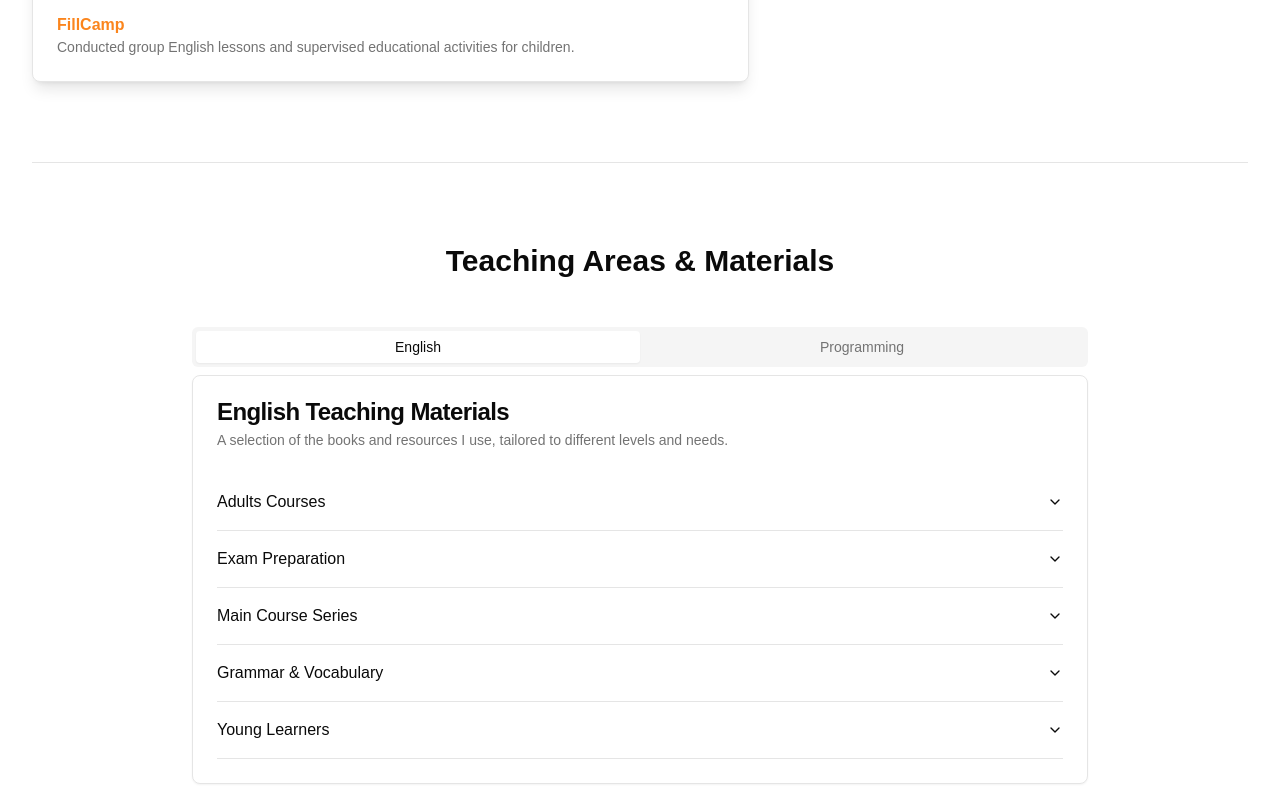
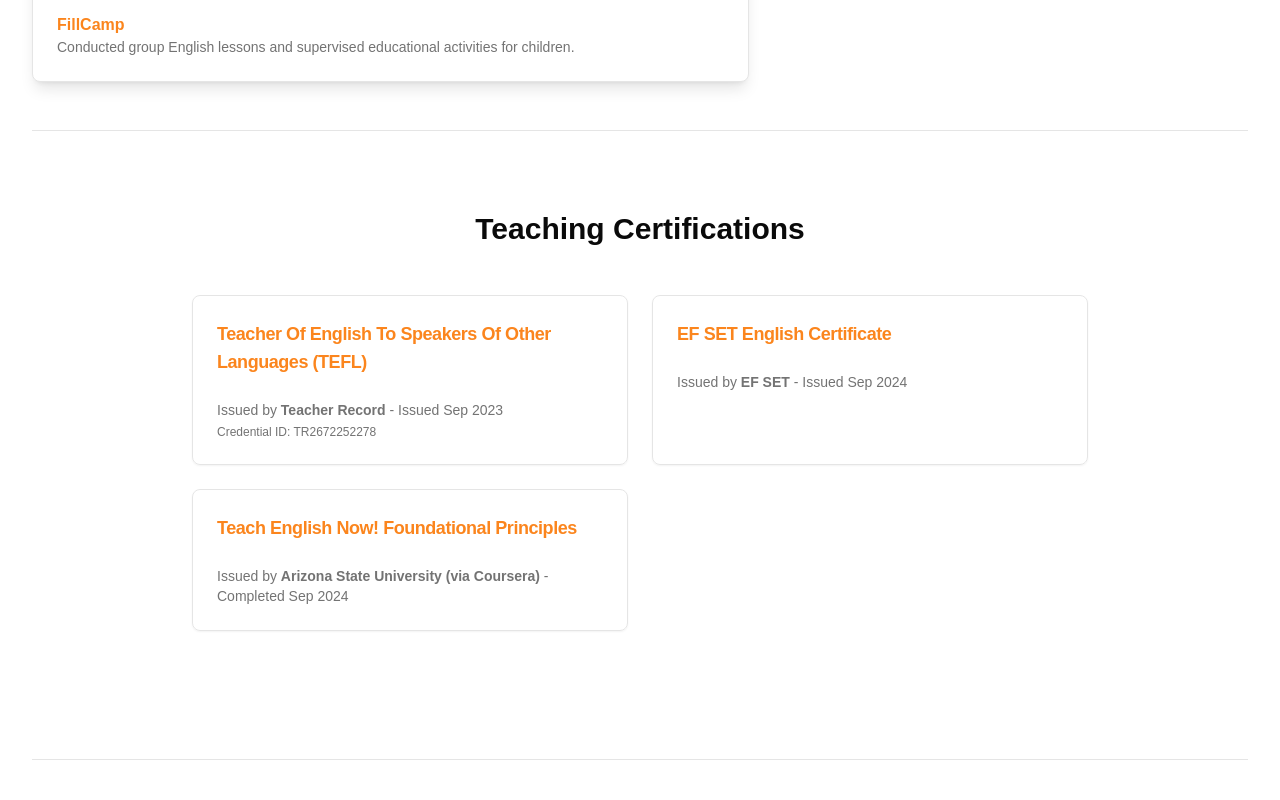
Before and after one commit to MS0C54073/muzoprof, a Next.js app: page /tutor in a window 1280 px wide. Shown: the part 1240-2040 px from the top of the page. Built offline with nearby package versions, Linux system fonts and the light colour scheme.

Commit message:
My certification should also display on my Tutor Page

```diff
--- a/src/app/tutor/page.tsx
+++ b/src/app/tutor/page.tsx
@@ -16,6 +16,7 @@ import { useToast } from '@/hooks/use-toast';
 import { cn } from '@/lib/utils';
 import { Button } from '@/components/ui/button';
 import { Card, CardContent, CardDescription, CardHeader, CardTitle } from '@/components/ui/card';
+import { Badge } from '@/components/ui/badge';
 import { Input } from '@/components/ui/input';
 import { Textarea } from '@/components/ui/textarea';
 import { Label } from '@/components/ui/label';
@@ -64,6 +65,12 @@ const programmingOfferings = [
     { title: 'IT Support', icon: <Server className="h-5 w-5 mr-2 text-primary" />, description: 'Gain practical skills for troubleshooting hardware, software, and network issues.' },
     { title: 'Introduction to Cybersecurity', icon: <Shield className="h-5 w-5 mr-2 text-primary" />, description: 'Learn the basic principles of protecting systems and data from cyber threats.' },
     { title: 'Linux', icon: <Terminal className="h-5 w-5 mr-2 text-primary" />, description: 'Get comfortable with the Linux command line and operating system fundamentals.' },
+];
+
+const tutorCertifications = [
+    { title: 'Teacher Of English To Speakers Of Other Languages (TEFL)', issuer: 'Teacher Record', date: 'Issued Sep 2023', credentialId: 'TR2672252278' },
+    { title: 'EF SET English Certificate', issuer: 'EF SET', date: 'Issued Sep 2024', credentialId: null },
+    { title: 'Teach English Now! Foundational Principles', issuer: 'Arizona State University (via Coursera)', date: 'Completed Sep 2024', credentialId: null },
 ];
 
 const MaterialsAccordion = ({ materials }: { materials: Material[] }) => {
@@ -404,7 +411,32 @@ export default function TutorPage() {
           </div>
         </section>
 
-        <section id="materials" className="py-20 border-t mt-20">
+        <section id="certifications" className="py-20 border-t mt-12">
+            <h2 className="text-3xl font-bold text-center mb-12">
+                <TranslatedText text="Teaching Certifications" />
+            </h2>
+            <div className="max-w-4xl mx-auto grid grid-cols-1 md:grid-cols-2 gap-6">
+                {tutorCertifications.map((cert, index) => (
+                    <Card key={index} className="bg-card/50">
+                        <CardHeader>
+                            <CardTitle className="text-lg text-accent">{cert.title}</CardTitle>
+                        </CardHeader>
+                        <CardContent>
+                            <p className="text-sm text-muted-foreground">
+                                <TranslatedText text="Issued by "/> <strong>{cert.issuer}</strong> - {cert.date}
+                            </p>
+                            {cert.credentialId && (
+                                <p className="text-xs text-muted-foreground mt-1">
+                                    <TranslatedText text="Credential ID: "/> {cert.credentialId}
+                                </p>
+                            )}
+                        </CardContent>
+                    </Card>
+                ))}
+            </div>
+        </section>
+
+        <section id="materials" className="py-20 border-t mt-12">
             <h2 className="text-3xl font-bold text-center mb-12">
                 <TranslatedText text="Teaching Areas & Materials" />
             </h2>
```
